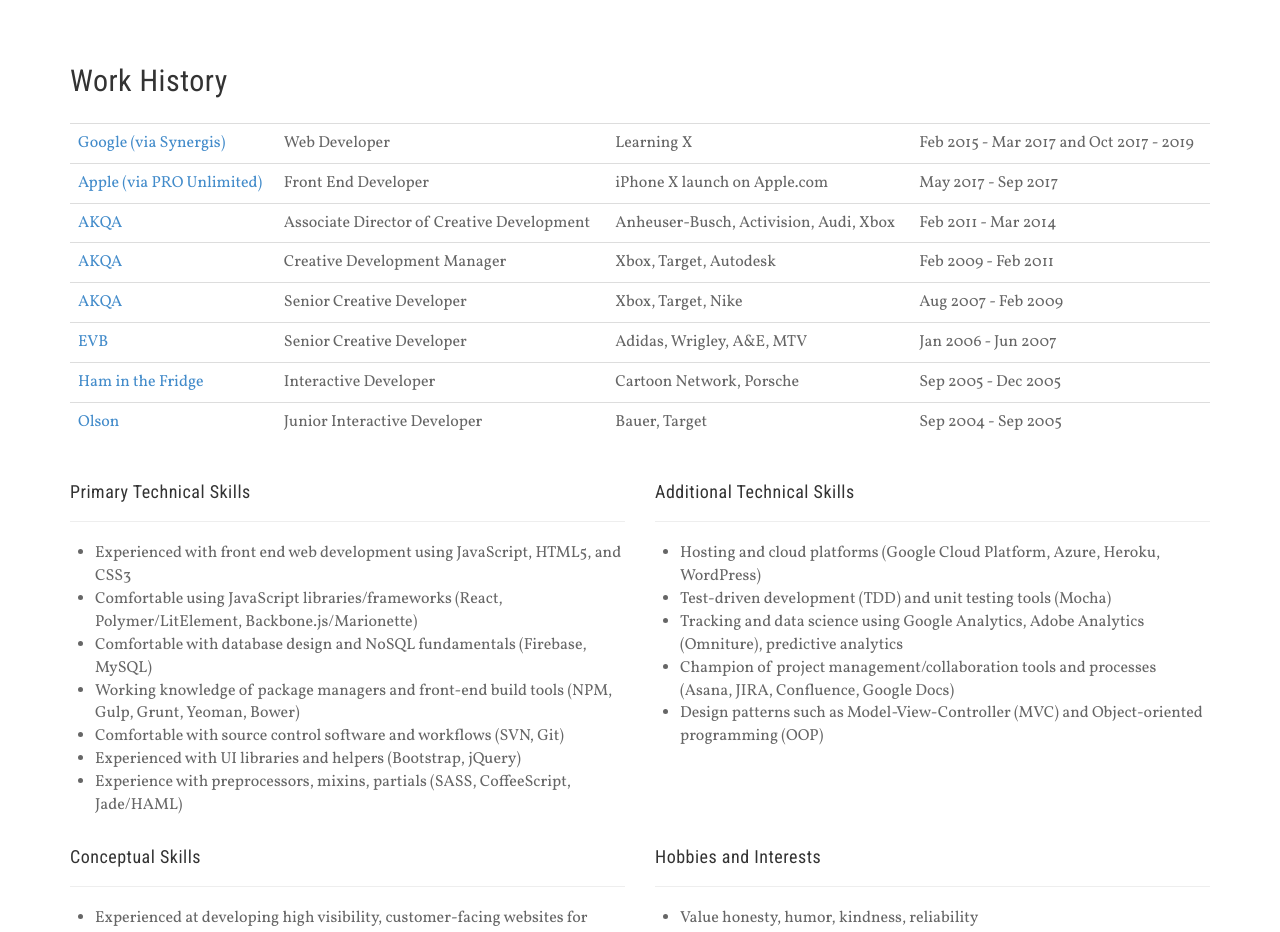
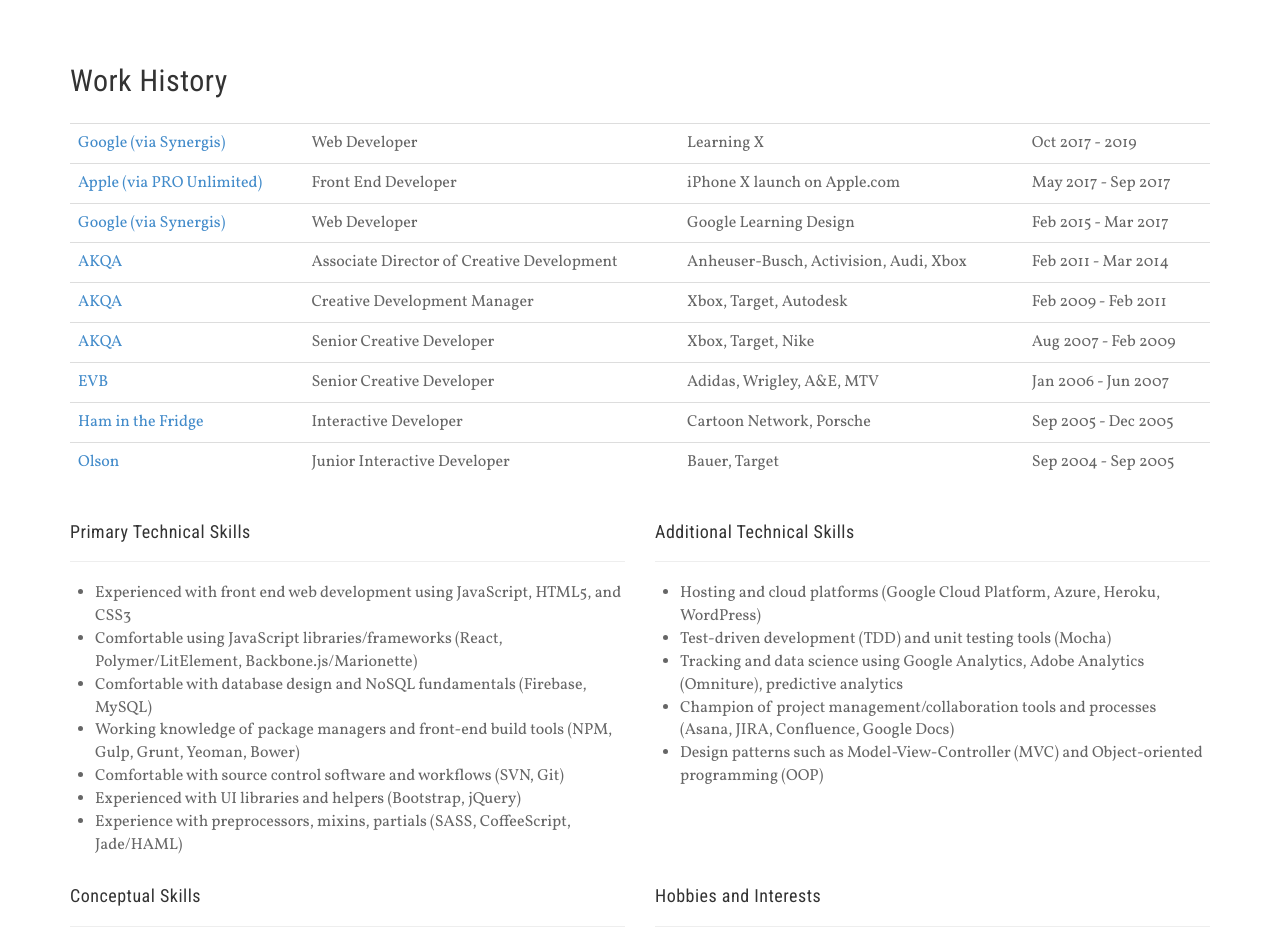
Before and after one commit to justinpetersen/justinpetersen, a plain HTML site: page index.html in a window 1280 px wide. Shown: the part 4180-5112 px from the top of the page. Drawn offline with Linux system fonts and the light colour scheme.

Commit message:
Updated experience table

```diff
--- a/index.html
+++ b/index.html
@@ -319,7 +319,7 @@
                 <p>Learning X</p>
               </td>
               <td>
-                <p>Feb 2015 - Mar 2017 and Oct 2017 - 2019</p>
+                <p>Oct 2017 - 2019</p>
               </td>
             </tr>
             <tr>
@@ -334,6 +334,20 @@
               </td>
               <td>
                 <p>May 2017 - Sep 2017</p>
+              </td>
+            </tr>
+            <tr>
+              <td>
+                <p><a href="http://www.google.com" target="_blank">Google (via Synergis)</a></p>
+              </td>
+              <td>
+                <p>Web Developer</p>
+              </td>
+              <td class="hidden-xs">
+                <p>Google Learning Design</p>
+              </td>
+              <td>
+                <p>Feb 2015 - Mar 2017</p>
               </td>
             </tr>
             <tr>
```
